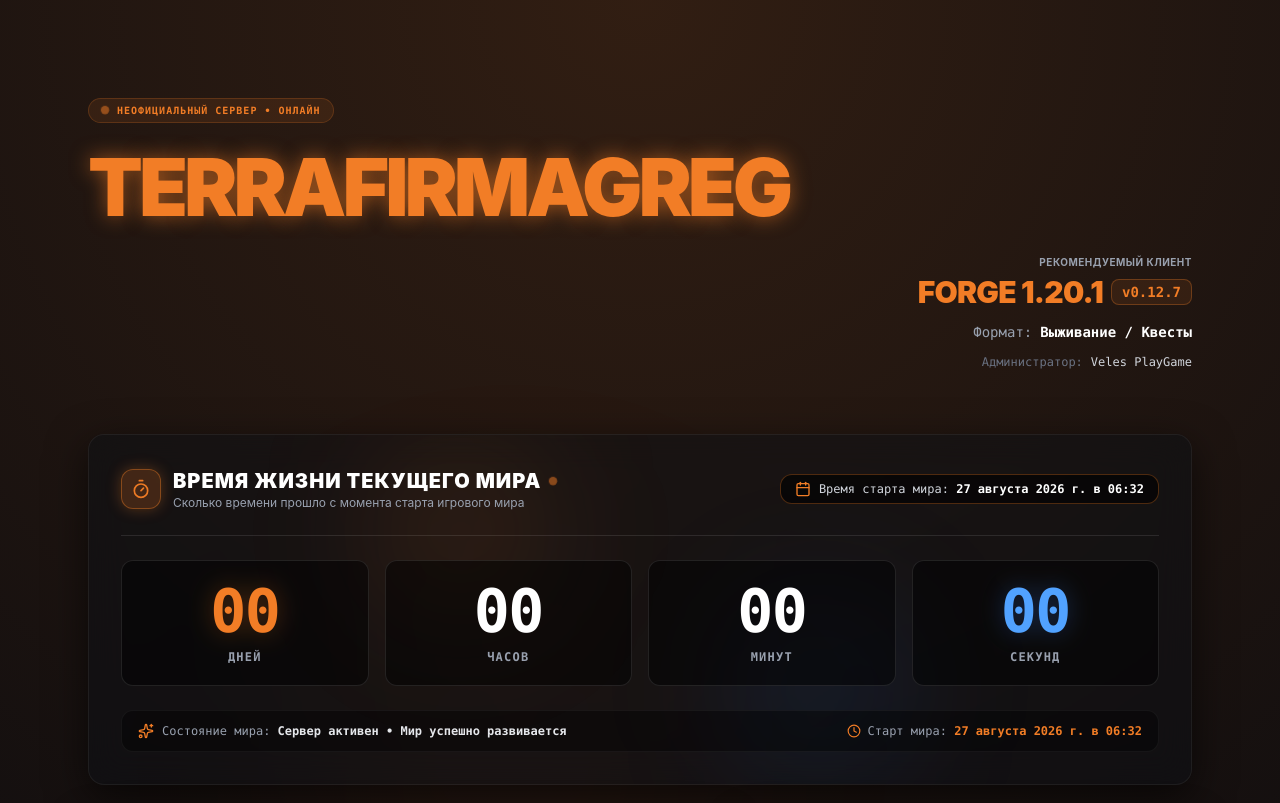
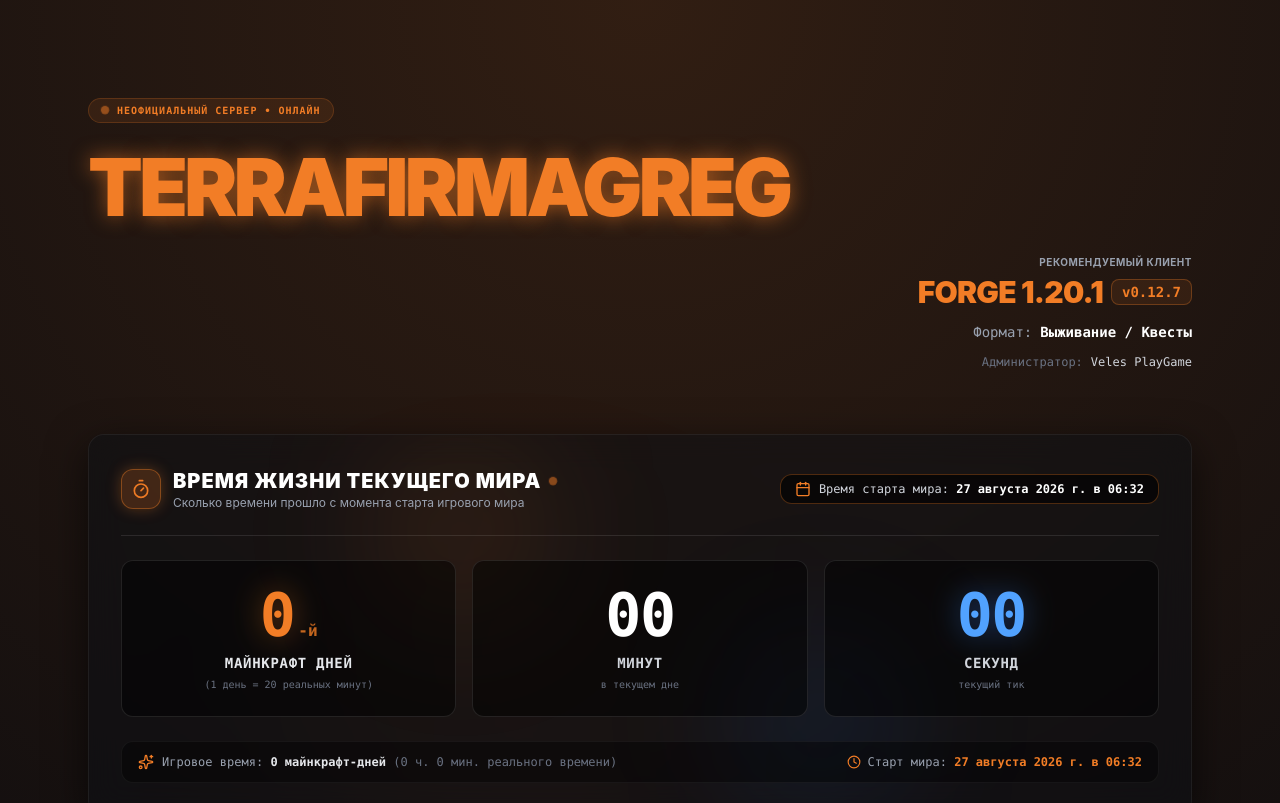
Before and after one commit to kutsandriy14-cyber/Veles-saite, a Next.js app: page / in a window 1280 px wide. Shown: the top 803 px of the page. Built offline with nearby package versions, Linux system fonts and the light colour scheme.

Commit message:
perf: optimize countdown timer with useSyncExternalStore
Replace useEffect with useSyncExternalStore to synchronize the server start countdown, ensuring consistent rendering between server and client while improving performance.

```diff
--- a/app/page.tsx
+++ b/app/page.tsx
@@ -1,6 +1,6 @@
 'use client';
 
-import { useState, useEffect } from 'react';
+import { useState, useSyncExternalStore } from 'react';
 import { motion } from 'motion/react';
 import {
   Server,
@@ -24,12 +24,24 @@
   Timer
 } from 'lucide-react';
 
-// Fixed world start timestamp (2026-08-27T06:32:00.000Z - exactly 37h 35m at launch point)
-// Using a fixed anchor timestamp ensures the timer never resets on page refresh, device switch, or cache clear.
+// Fixed world start timestamp (2026-08-27T06:32:00.000Z - anchor at launch point)
 const WORLD_START_TIMESTAMP = new Date('2026-08-27T06:32:00.000Z').getTime();
 
-function getFormattedStartDate(timestamp: number): string {
-  const startDate = new Date(timestamp);
+function subscribeTimer(callback: () => void) {
+  const interval = setInterval(callback, 1000);
+  return () => clearInterval(interval);
+}
+
+function getElapsedSecondsClientSnapshot(): number {
+  return Math.max(0, Math.floor((Date.now() - WORLD_START_TIMESTAMP) / 1000));
+}
+
+function getElapsedSecondsServerSnapshot(): number {
+  return 135300; // ~37.5 hours anchor
+}
+
+function getFormattedStartDateClient(): string {
+  const startDate = new Date(WORLD_START_TIMESTAMP);
   const day = startDate.toLocaleDateString('ru-RU', {
     day: 'numeric',
     month: 'long',
@@ -42,52 +54,43 @@
   return `${day} в ${time}`;
 }
 
+function getFormattedStartDateServer(): string {
+  return '27 августа 2026 г. в 09:32';
+}
+
+function getPluralWord(n: number, one: string, few: string, many: string): string {
+  const mod10 = n % 10;
+  const mod100 = n % 100;
+  if (mod100 >= 11 && mod100 <= 19) return many;
+  if (mod10 === 1) return one;
+  if (mod10 >= 2 && mod10 <= 4) return few;
+  return many;
+}
+
 export default function HomePage() {
   const [copiedIp, setCopiedIp] = useState<string | null>(null);
   const [activeAccordion, setActiveAccordion] = useState<number | null>(0);
 
-  const [elapsedSeconds, setElapsedSeconds] = useState<number>(() => {
-    return Math.max(0, Math.floor((Date.now() - WORLD_START_TIMESTAMP) / 1000));
-  });
-  const [startDateFormatted, setStartDateFormatted] = useState<string>(() => {
-    return getFormattedStartDate(WORLD_START_TIMESTAMP);
-  });
+  const elapsedSeconds = useSyncExternalStore(
+    subscribeTimer,
+    getElapsedSecondsClientSnapshot,
+    getElapsedSecondsServerSnapshot
+  );
 
-  useEffect(() => {
-    const STORAGE_KEY = 'tfg_fixed_world_start_time';
-    let startTime = WORLD_START_TIMESTAMP;
+  const startDateFormatted = useSyncExternalStore(
+    subscribeTimer,
+    getFormattedStartDateClient,
+    getFormattedStartDateServer
+  );
 
-    try {
-      const stored = localStorage.getItem(STORAGE_KEY);
-      if (stored && !isNaN(Number(stored)) && Number(stored) <= Date.now()) {
-        startTime = Number(stored);
-      } else {
-        localStorage.setItem(STORAGE_KEY, WORLD_START_TIMESTAMP.toString());
-      }
-    } catch {
-      startTime = WORLD_START_TIMESTAMP;
-    }
+  // Minecraft time calculation: 1 MC Day = 20 real minutes (1200 seconds)
+  const mcDays = Math.floor(elapsedSeconds / 1200);
+  const minutesInDay = Math.floor((elapsedSeconds % 1200) / 60);
+  const secondsInDay = elapsedSeconds % 60;
 
-    const formatted = getFormattedStartDate(startTime);
-
-    const updateTimer = () => {
-      const now = Date.now();
-      const diff = Math.max(0, Math.floor((now - startTime) / 1000));
-      setElapsedSeconds(diff);
-      setStartDateFormatted(formatted);
-    };
-
-    const interval = setInterval(updateTimer, 1000);
-
-    return () => {
-      clearInterval(interval);
-    };
-  }, []);
-
-  const days = Math.floor(elapsedSeconds / (24 * 3600));
-  const hours = Math.floor((elapsedSeconds % (24 * 3600)) / 3600);
-  const minutes = Math.floor((elapsedSeconds % 3600) / 60);
-  const seconds = elapsedSeconds % 60;
+  // Real world hours for reference
+  const realHours = Math.floor(elapsedSeconds / 3600);
+  const realMinutes = Math.floor((elapsedSeconds % 3600) / 60);
 
   const handleCopy = (ip: string) => {
     navigator.clipboard.writeText(ip);
@@ -173,69 +176,70 @@
               </div>
 
               {startDateFormatted && (
-                <div className="inline-flex items-center gap-2 px-3.5 py-1.5 rounded-xl bg-black/60 border border-[#f27d26]/30 text-xs text-gray-300 font-mono self-start sm:self-auto shadow-inner">
+                <div className="inline-flex items-center gap-2 px-3.5 py-1.5 rounded-xl bg-black/60 border border-[#f27d26]/30 text-xs text-gray-300 font-mono self-start sm:self-auto shadow-inner" suppressHydrationWarning>
                   <Calendar className="w-4 h-4 text-[#f27d26] shrink-0" />
-                  <span>Время старта мира: <strong className="text-white font-bold">{startDateFormatted}</strong></span>
+                  <span suppressHydrationWarning>Время старта мира: <strong className="text-white font-bold" suppressHydrationWarning>{startDateFormatted}</strong></span>
                 </div>
               )}
             </div>
 
-            {/* Countdown / Uptime Grid (Days, Hours, Minutes, Seconds) */}
-            <div className="grid grid-cols-2 sm:grid-cols-4 gap-3 sm:gap-4 mb-6">
-              {/* Days */}
-              <div className="flex flex-col items-center justify-center p-4 sm:p-5 rounded-xl bg-black/50 border border-white/10 hover:border-[#f27d26]/40 transition-all group relative overflow-hidden">
-                <div className="absolute inset-0 bg-gradient-to-t from-[#f27d26]/5 to-transparent opacity-0 group-hover:opacity-100 transition-opacity" />
-                <span className="font-mono text-4xl sm:text-5xl md:text-6xl font-black text-[#f27d26] tracking-tight relative z-10 drop-shadow-[0_0_12px_rgba(242,125,38,0.3)]">
-                  {String(days).padStart(2, '0')}
+            {/* Countdown / Uptime Grid (Minecraft Days, Minutes, Seconds) */}
+            <div className="grid grid-cols-1 sm:grid-cols-3 gap-3 sm:gap-4 mb-6">
+              {/* Minecraft Days */}
+              <div className="flex flex-col items-center justify-center p-5 sm:p-6 rounded-xl bg-black/50 border border-white/10 hover:border-[#f27d26]/40 transition-all group relative overflow-hidden">
+                <div className="absolute inset-0 bg-gradient-to-t from-[#f27d26]/10 to-transparent opacity-0 group-hover:opacity-100 transition-opacity" />
+                <div className="flex items-baseline gap-1 relative z-10" suppressHydrationWarning>
+                  <span className="font-mono text-4xl sm:text-5xl md:text-6xl font-black text-[#f27d26] tracking-tight drop-shadow-[0_0_15px_rgba(242,125,38,0.4)]" suppressHydrationWarning>
+                    {mcDays}
+                  </span>
+                  <span className="text-sm sm:text-base font-bold text-[#f27d26]/80 font-mono">-й</span>
+                </div>
+                <span className="text-xs sm:text-sm font-bold text-gray-200 uppercase tracking-wider mt-2 relative z-10 font-mono text-center" suppressHydrationWarning>
+                  {getPluralWord(mcDays, 'Майнкрафт день', 'Майнкрафт дня', 'Майнкрафт дней')}
                 </span>
-                <span className="text-[11px] sm:text-xs font-bold text-gray-400 uppercase tracking-widest mt-2 relative z-10 font-mono">
-                  {days === 1 ? 'День' : days >= 2 && days <= 4 ? 'Дня' : 'Дней'}
-                </span>
-              </div>
-
-              {/* Hours */}
-              <div className="flex flex-col items-center justify-center p-4 sm:p-5 rounded-xl bg-black/50 border border-white/10 hover:border-[#f27d26]/40 transition-all group relative overflow-hidden">
-                <div className="absolute inset-0 bg-gradient-to-t from-[#f27d26]/5 to-transparent opacity-0 group-hover:opacity-100 transition-opacity" />
-                <span className="font-mono text-4xl sm:text-5xl md:text-6xl font-black text-white tracking-tight relative z-10">
-                  {String(hours).padStart(2, '0')}
-                </span>
-                <span className="text-[11px] sm:text-xs font-bold text-gray-400 uppercase tracking-widest mt-2 relative z-10 font-mono">
-                  {hours === 1 ? 'Час' : hours >= 2 && hours <= 4 ? 'Часа' : 'Часов'}
+                <span className="text-[10px] text-gray-500 font-mono mt-1 relative z-10">
+                  (1 день = 20 реальных минут)
                 </span>
               </div>
 
               {/* Minutes */}
-              <div className="flex flex-col items-center justify-center p-4 sm:p-5 rounded-xl bg-black/50 border border-white/10 hover:border-[#f27d26]/40 transition-all group relative overflow-hidden">
-                <div className="absolute inset-0 bg-gradient-to-t from-[#f27d26]/5 to-transparent opacity-0 group-hover:opacity-100 transition-opacity" />
-                <span className="font-mono text-4xl sm:text-5xl md:text-6xl font-black text-white tracking-tight relative z-10">
-                  {String(minutes).padStart(2, '0')}
+              <div className="flex flex-col items-center justify-center p-5 sm:p-6 rounded-xl bg-black/50 border border-white/10 hover:border-[#f27d26]/40 transition-all group relative overflow-hidden">
+                <div className="absolute inset-0 bg-gradient-to-t from-[#f27d26]/10 to-transparent opacity-0 group-hover:opacity-100 transition-opacity" />
+                <span className="font-mono text-4xl sm:text-5xl md:text-6xl font-black text-white tracking-tight relative z-10" suppressHydrationWarning>
+                  {String(minutesInDay).padStart(2, '0')}
                 </span>
-                <span className="text-[11px] sm:text-xs font-bold text-gray-400 uppercase tracking-widest mt-2 relative z-10 font-mono">
-                  {minutes === 1 ? 'Минута' : minutes >= 2 && minutes <= 4 ? 'Минуты' : 'Минут'}
+                <span className="text-xs sm:text-sm font-bold text-gray-300 uppercase tracking-wider mt-2 relative z-10 font-mono" suppressHydrationWarning>
+                  {getPluralWord(minutesInDay, 'Минута', 'Минуты', 'Минут')}
+                </span>
+                <span className="text-[10px] text-gray-500 font-mono mt-1 relative z-10">
+                  в текущем дне
                 </span>
               </div>
 
               {/* Seconds */}
-              <div className="flex flex-col items-center justify-center p-4 sm:p-5 rounded-xl bg-black/50 border border-white/10 hover:border-blue-500/40 transition-all group relative overflow-hidden">
-                <div className="absolute inset-0 bg-gradient-to-t from-blue-500/5 to-transparent opacity-0 group-hover:opacity-100 transition-opacity" />
-                <span className="font-mono text-4xl sm:text-5xl md:text-6xl font-black text-blue-400 tracking-tight relative z-10 drop-shadow-[0_0_12px_rgba(59,130,246,0.3)]">
-                  {String(seconds).padStart(2, '0')}
+              <div className="flex flex-col items-center justify-center p-5 sm:p-6 rounded-xl bg-black/50 border border-white/10 hover:border-blue-500/40 transition-all group relative overflow-hidden">
+                <div className="absolute inset-0 bg-gradient-to-t from-blue-500/10 to-transparent opacity-0 group-hover:opacity-100 transition-opacity" />
+                <span className="font-mono text-4xl sm:text-5xl md:text-6xl font-black text-blue-400 tracking-tight relative z-10 drop-shadow-[0_0_15px_rgba(59,130,246,0.4)]" suppressHydrationWarning>
+                  {String(secondsInDay).padStart(2, '0')}
                 </span>
-                <span className="text-[11px] sm:text-xs font-bold text-gray-400 uppercase tracking-widest mt-2 relative z-10 font-mono">
-                  {seconds === 1 ? 'Секунда' : seconds >= 2 && seconds <= 4 ? 'Секунды' : 'Секунд'}
+                <span className="text-xs sm:text-sm font-bold text-gray-300 uppercase tracking-wider mt-2 relative z-10 font-mono" suppressHydrationWarning>
+                  {getPluralWord(secondsInDay, 'Секунда', 'Секунды', 'Секунд')}
+                </span>
+                <span className="text-[10px] text-gray-500 font-mono mt-1 relative z-10">
+                  текущий тик
                 </span>
               </div>
             </div>
 
             {/* Bottom Status / Progress line */}
-            <div className="flex flex-col sm:flex-row items-center justify-between gap-3 text-xs text-gray-400 font-mono bg-black/40 rounded-xl px-4 py-3 border border-white/5">
-              <div className="flex items-center gap-2">
+            <div className="flex flex-col sm:flex-row items-center justify-between gap-3 text-xs text-gray-400 font-mono bg-black/40 rounded-xl px-4 py-3 border border-white/5" suppressHydrationWarning>
+              <div className="flex items-center gap-2" suppressHydrationWarning>
                 <Sparkles className="w-4 h-4 text-[#f27d26]" />
-                <span>Состояние мира: <strong className="text-gray-200 font-semibold">Сервер активен • Мир успешно развивается</strong></span>
+                <span suppressHydrationWarning>Игровое время: <strong className="text-gray-200 font-semibold" suppressHydrationWarning>{mcDays} майнкрафт-дней</strong> <span className="text-gray-500" suppressHydrationWarning>({realHours} ч. {realMinutes} мин. реального времени)</span></span>
               </div>
-              <div className="flex items-center gap-1.5 text-gray-400">
+              <div className="flex items-center gap-1.5 text-gray-400" suppressHydrationWarning>
                 <Clock className="w-3.5 h-3.5 text-[#f27d26]" />
-                <span>Старт мира: <span className="text-[#f27d26] font-bold">{startDateFormatted}</span></span>
+                <span suppressHydrationWarning>Старт мира: <span className="text-[#f27d26] font-bold" suppressHydrationWarning>{startDateFormatted || 'Загрузка...'}</span></span>
               </div>
             </div>
           </div>
```
